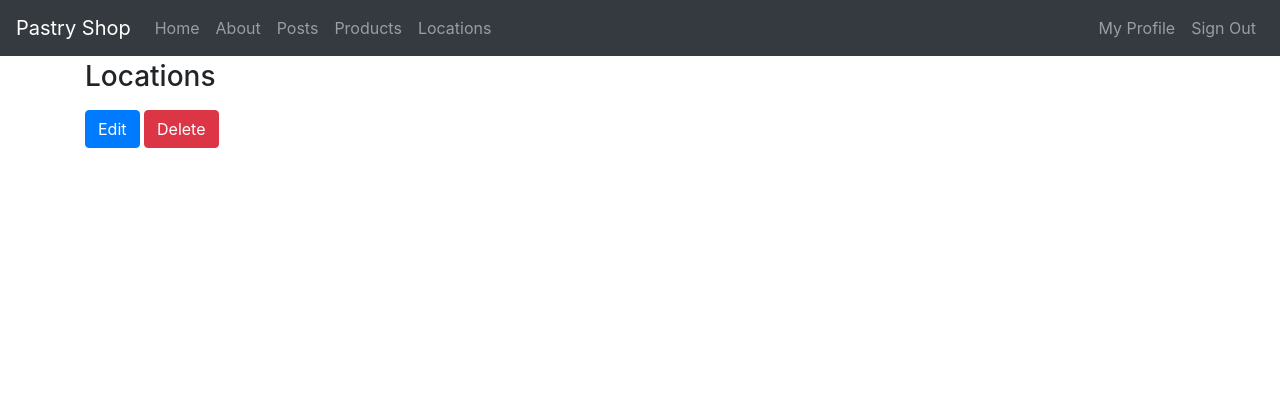
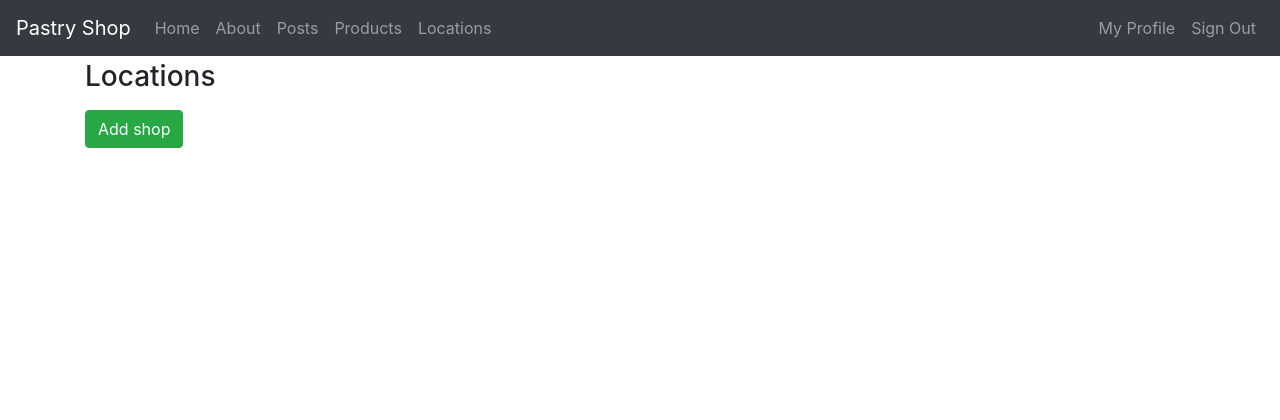
Before and after one commit to Raekker/pastry-shop, a Django app: page /shop/shops/ in a window 1280 px wide. Shown: the top 420 px of the page. Run offline with Django 3.2, Linux system fonts and the light colour scheme; the visitor is signed in with stand-in values (Sample User, id 1); data that the repository does not hold is empty; some libraries are stand-ins or nearby versions.

Commit message:
shop add shop CRUD views

```diff
--- a/pastry_shop/shop/urls.py
+++ b/pastry_shop/shop/urls.py
@@ -12,6 +12,10 @@ from pastry_shop.shop.views import (
     CategoryEditView,
     CategoryDeleteView,
     ShopListView,
+    ShopDetailView,
+    ShopCreateView,
+    ShopEditView,
+    ShopDeleteView,
 )
 
 app_name = "shop"
@@ -38,4 +42,8 @@ urlpatterns = [
         name="category-delete",
     ),
     path("shops/", ShopListView.as_view(), name="shop-list"),
+    path("shop/<int:pk>/", ShopDetailView.as_view(), name="shop-detail"),
+    path("shop/add/", ShopCreateView.as_view(), name="shop-create"),
+    path("shop/<int:pk>/edit/", ShopEditView.as_view(), name="shop-edit"),
+    path("shop/<int:pk>/delete/", ShopDeleteView.as_view(), name="shop-delete"),
 ]
--- a/pastry_shop/shop/views.py
+++ b/pastry_shop/shop/views.py
@@ -95,3 +95,31 @@ class ShopListView(ListView):
     model = Shop
     template_name = "shop/shop_list.html"
     context_object_name = "shops"
+
+
+class ShopDetailView(DetailView):
+    model = Shop
+    template_name = "shop/shop_detail.html"
+
+
+class ShopCreateView(CreateView):
+    model = Shop
+    template_name = "shop/shop_form.html"
+    success_url = reverse_lazy("shop:shop-list")
+
+    def get_context_data(self, **kwargs: Any) -> Dict[str, Any]:
+        context = super(ShopCreateView, self).get_context_data(**kwargs)
+        context["action"] = "create"
+        return context
+
+
+class ShopEditView(UpdateView):
+    model = Shop
+    template_name = "shop/shop_form.html"
+    success_url = reverse_lazy("shop:shop-list")
+
+
+class ShopDeleteView(DeleteView):
+    model = Shop
+    template_name = "shop/shop_confirm_delete.html"
+    success_url = reverse_lazy("shop:shop-list")
--- a/pastry_shop/templates/shop/shop_list.html
+++ b/pastry_shop/templates/shop/shop_list.html
@@ -9,17 +9,24 @@
   <ul>
     {% for shop in shops %}
     <li>
-    <p><a href="#">{{ shop.name }}</a></p>
+    <div>
+    <h5><a href="{% url "shop:shop-detail" shop.pk %}">{{ shop.name }}</a></h5>
     <p>City: {{ shop.city }}</p>
     <p>Street: {{ shop.street }}</p>
+    </div>
+    {% if request.user.is_staff %}
+      <div>
+        <a class="btn btn-primary" href="{% url "shop:shop-edit" shop.pk %}">Edit</a>
+        <a class="btn btn-danger" href="{% url "shop:shop-delete" shop.pk %}">Delete</a>
+      </div>
+    {% endif %}
     </li>
     {% endfor %}
   </ul>
 </div>
 {% if request.user.is_staff %}
 <div>
-  <a class="btn btn-primary" href="#">Edit</a>
-  <a class="btn btn-danger" href="#">Delete</a>
+  <a class="btn btn-success" href="{% url "shop:shop-create" %}">Add shop</a>
 </div>
 {% endif %}
 </div>
```
Also changed, not shown: pastry_shop/templates/shop/shop_confirm_delete.html (added, +11 -0 lines), pastry_shop/templates/shop/shop_detail.html (added, +36 -0 lines), pastry_shop/templates/shop/shop_form.html (added, +19 -0 lines).
